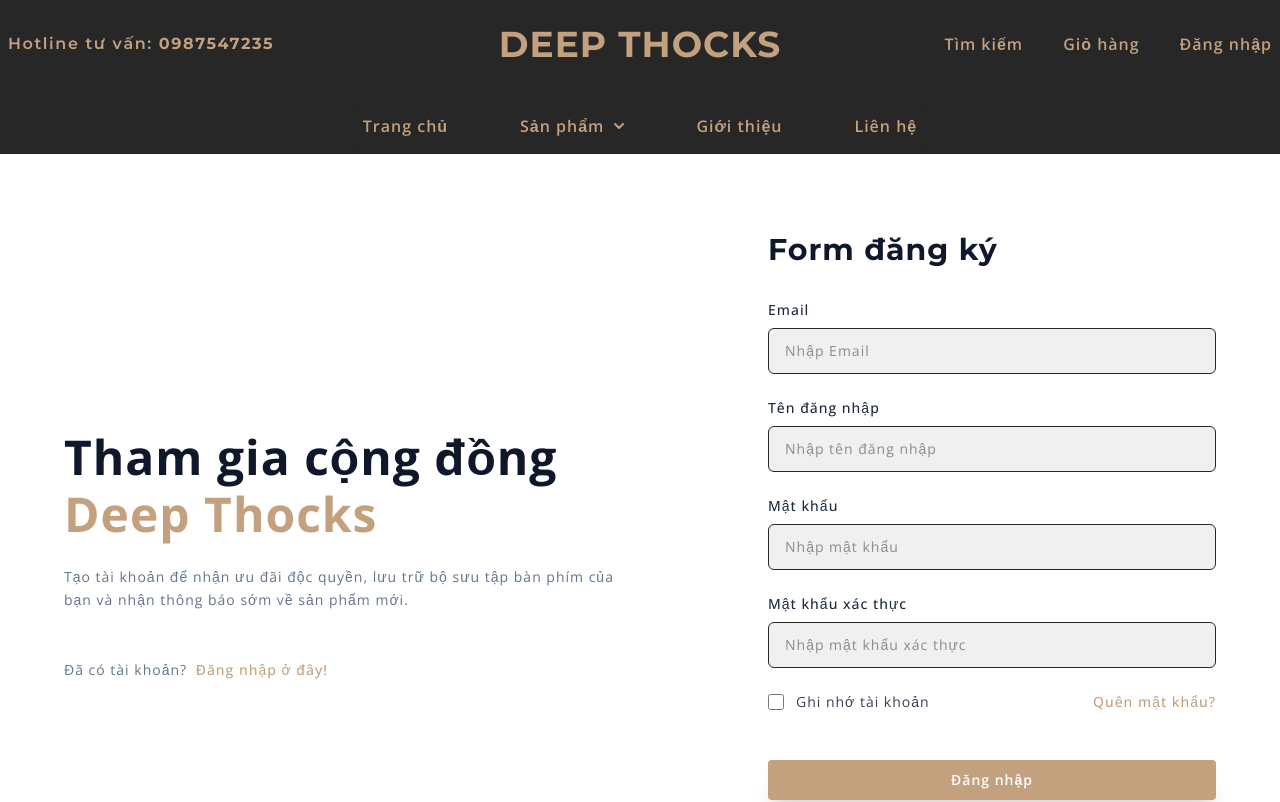
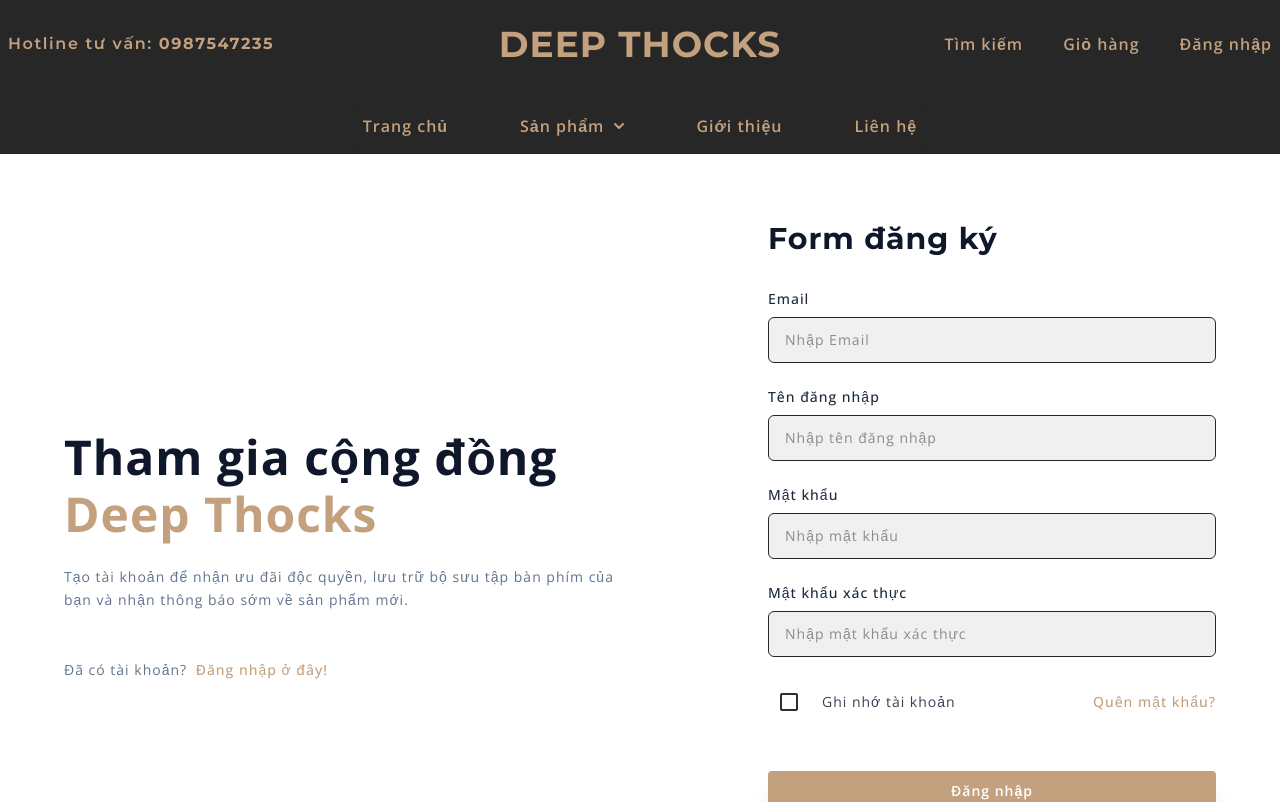
Before and after one commit to NguyenHungCuongg/Deep-Thocks, a React (Vite) app in the folder frontend/: page /account/register in a window 1280 px wide. Shown: the top 802 px of the page. Built offline with nearby package versions, Linux system fonts and the light colour scheme; some icons are missing.

Commit message:
Tạo hiệu ứng active cho các button

```diff
--- a/frontend/src/components/BuyNowForm.jsx
+++ b/frontend/src/components/BuyNowForm.jsx
@@ -23,13 +23,13 @@ function BuyNowForm() {
       <div class="mt-8 space-y-4">
         <button
           type="button"
-          class="text-sm px-4 py-2.5 w-full font-medium tracking-wide bg-[var(--primary-color)] hover:bg-[var(--light-primary-color)] text-white rounded-md"
+          class="text-sm px-4 py-2.5 w-full font-medium tracking-wide bg-[var(--primary-color)] hover:bg-[var(--light-primary-color)] active:scale-98 transition-all duration-100 text-white rounded-md"
         >
           Mua ngay
         </button>
         <button
           type="button"
-          class="text-sm px-4 py-2.5 w-full font-medium tracking-wide bg-slate-50 hover:bg-slate-100 text-slate-900 border rounded-md"
+          class="text-sm px-4 py-2.5 w-full font-medium tracking-wide bg-slate-50 hover:bg-slate-100 active:scale-98 transition-all duration-100 text-slate-900 border rounded-md"
         >
           <a href="/products">Tiếp tục mua hàng</a>
         </button>
--- a/frontend/src/components/CartItem.jsx
+++ b/frontend/src/components/CartItem.jsx
@@ -24,7 +24,7 @@ function CartItem() {
       <div class="flex flex-col items-end justify-between md:h-24 h-48">
         <DeleteOutlineOutlinedIcon
           sx={{ fontSize: 24 }}
-          className="hover:text-[var(--primary-color)] hover:scale-110 cursor-pointer transition-colors duration-200 ease-in-out"
+          className="hover:text-[var(--primary-color)] hover:scale-110 active:scale-98 cursor-pointer transition-colors duration-200 ease-in-out"
         />
         <QuantityInputSpinner />
       </div>
--- a/frontend/src/pages/Login.jsx
+++ b/frontend/src/pages/Login.jsx
@@ -1,6 +1,14 @@
 import React from "react";
+import Checkbox from "@mui/material/Checkbox";
 
 const Login = () => {
+  const customCheckboxStyle = {
+    color: "#2f2f2f",
+    "&.Mui-checked": {
+      color: "#c3a07e",
+    },
+  };
+
   return (
     <div class="min-h-screen flex fle-col items-center justify-center py-6 px-4">
       <div class="grid md:grid-cols-2 items-center gap-10 max-w-6xl max-md:max-w-md w-full">
@@ -45,12 +53,7 @@ const Login = () => {
             </div>
             <div class="flex flex-wrap items-center justify-between gap-4">
               <div class="flex items-center">
-                <input
-                  id="remember-me"
-                  name="remember-me"
-                  type="checkbox"
-                  class="h-4 w-4 text-[var(--primary-color)] focus:ring-[var(--primary-color)] rounded"
-                />
+                <Checkbox sx={customCheckboxStyle} />
                 <label for="remember-me" class="ml-3 block text-sm text-gray-700">
                   Ghi nhớ tài khoản
                 </label>
--- a/frontend/src/pages/Register.jsx
+++ b/frontend/src/pages/Register.jsx
@@ -1,6 +1,14 @@
 import React from "react";
+import Checkbox from "@mui/material/Checkbox";
 
 function Register() {
+  const customCheckboxStyle = {
+    color: "#2f2f2f",
+    "&.Mui-checked": {
+      color: "#c3a07e",
+    },
+  };
+
   return (
     <div class="min-h-screen flex fle-col items-center justify-center py-6 px-4">
       <div class="grid md:grid-cols-2 items-center gap-10 max-w-6xl max-md:max-w-md w-full">
@@ -66,12 +74,7 @@ function Register() {
             </div>
             <div class="flex flex-wrap items-center justify-between gap-4">
               <div class="flex items-center">
-                <input
-                  id="remember-me"
-                  name="remember-me"
-                  type="checkbox"
-                  class="h-4 w-4 text-[var(--primary-color)] focus:ring-[var(--primary-color)] rounded"
-                />
+                <Checkbox sx={customCheckboxStyle} />
                 <label for="remember-me" class="ml-3 block text-sm text-gray-700">
                   Ghi nhớ tài khoản
                 </label>
```
